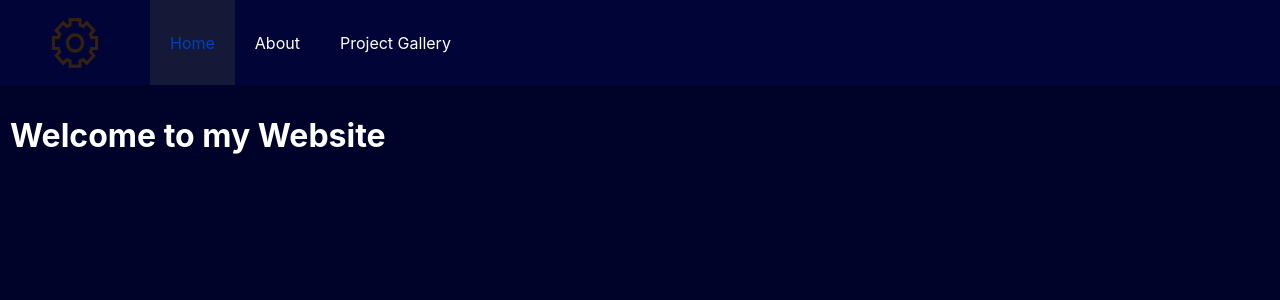
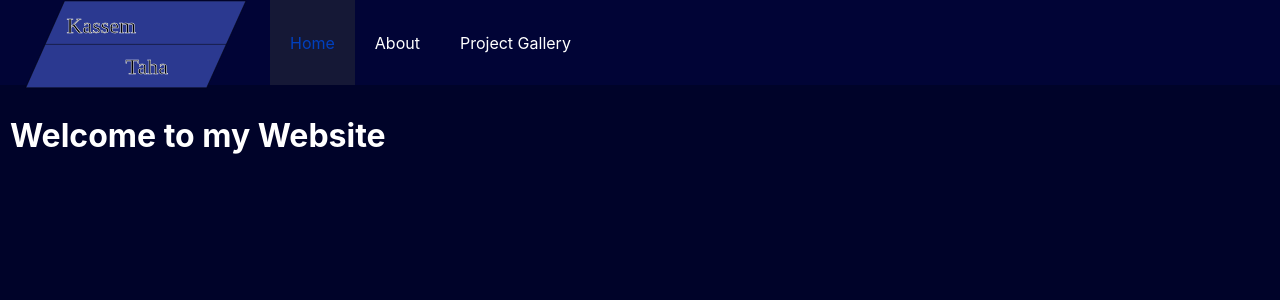
Before and after one commit to KassemT76/kassems-website, a React (Create React App) app: page / in a window 1280 px wide. Shown: the top 300 px of the page. Built offline with nearby package versions, Linux system fonts and the light colour scheme.

Commit message:
new icon

```diff
--- a/src/comps/NavbarComps/NavElements.js
+++ b/src/comps/NavbarComps/NavElements.js
@@ -1,7 +1,7 @@
 
 import { NavLink as Link } from 'react-router-dom';
 import styled from 'styled-components';
-import icon from '../../images/cool.png';
+import icon from '../../images/icon.svg';
 
 export const Nav = styled.nav`
   background: rgb(1, 4, 54);
@@ -46,9 +46,9 @@ export const NavMenu = styled.div`
   }
 `;
 export function Icon(){
-  return <img src={icon} alt="a cool icon" width="50" height = "50" style={
+  return <img src={icon} alt="a cool icon" width="250" height = "250" style={
     {
-      padding: '50px'
+      padding: '10px'
     }
   }/>;
 }
```
Also changed, not shown: src/images/icon.svg (added).
